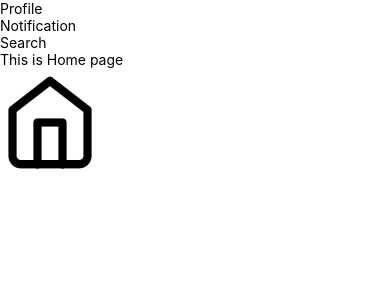
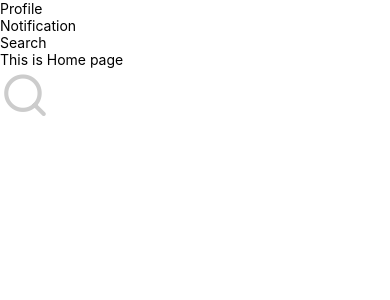
Before and after one commit to amirsadriofficial/News-App, a React Native app: screen / in a window 390 px wide. Shown: the top 300 px of the page. Built offline with nearby package versions, Linux system fonts and the light colour scheme.

Commit message:
Fix error and bugs for icon

```diff
--- a/src/containers/footer/Footer.tsx
+++ b/src/containers/footer/Footer.tsx
@@ -7,18 +7,7 @@ import React from 'react';
 import Icon from 'react-native-vector-icons/Feather';
 
 const Footer = () => {
-  // const Home = <Icon name="home" size={30} color="#900" />;
-
-  return (
-    <>
-      {/* <Text>Home</Text> */}
-      <Icon name="home" size={100} color="#000" />
-      {/* <Text>Explore</Text>
-      <Text>Save</Text>
-      <Text>Notification</Text>
-      <Text>Profile</Text> */}
-    </>
-  );
+  return <Icon name="search" size={50} color="#ccc" />;
 };
 
 export default Footer;
```
